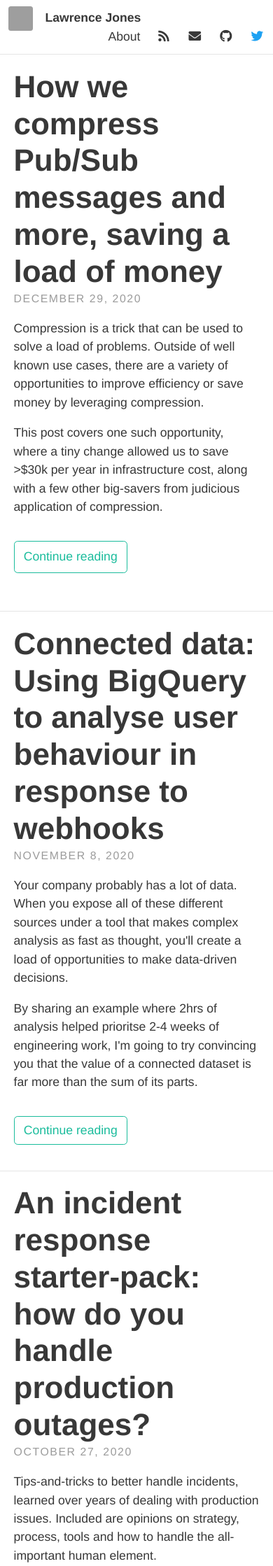
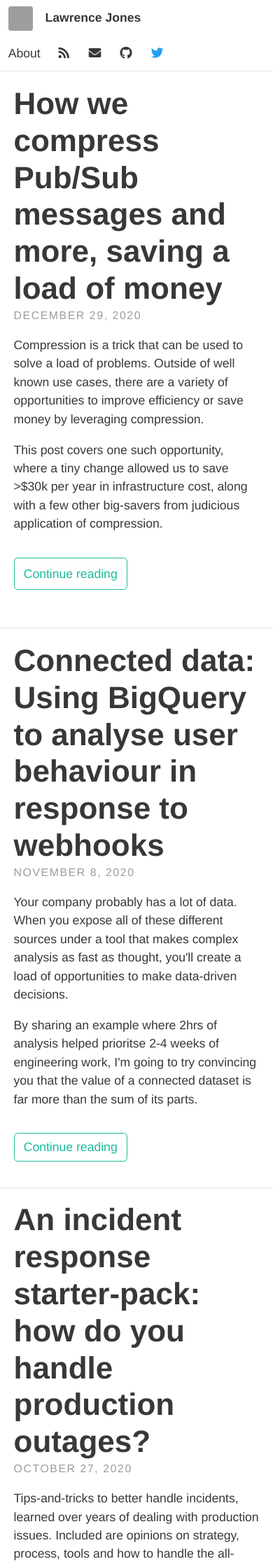
Before and after one commit to samstarling/blog.lawrencejones.dev, a Jekyll site: the page built from index.html, in a window 390 px wide. Shown: the top 2238 px of the page at 70% size. Built offline with Jekyll 4.4.1, drawn with Linux system fonts in a browser that asks for light colours; nearby versions of some CDN libraries; some web fonts are replaced; the list of posts is cut into pages by our own code; comment, search, counter and statistics services are not loaded; grey boxes are pictures that could not be loaded.

Commit message:
Revert "Remove responsive nav changes"
This reverts commit f39b5adb1c4ae4ebe14c8584e094bd7d38e07534.

```diff
--- a/_sass/includes/_header.scss
+++ b/_sass/includes/_header.scss
@@ -43,6 +43,15 @@
         margin-right: 0;
       }
     }
+    @media (max-width: 1100px) {
+      ul {
+        display: inline-block;
+        float: left;
+        padding-top: $padding-small;
+        text-align: left;
+        width: 100%;
+      }
+    }
   }
 
     /* --- Search form --- */
```
